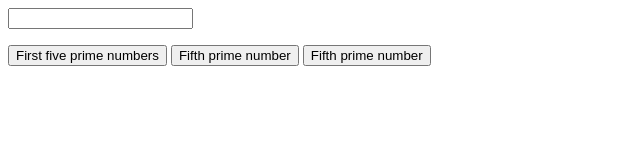
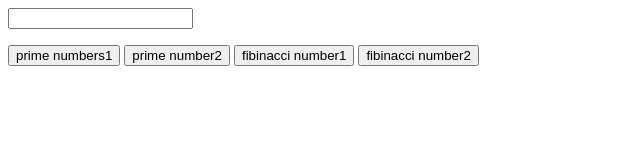
Before and after one commit to Enokek/Uppgift20220917, a plain HTML site: page public/index.html in a window 1280 px wide. Shown: the whole page, without its empty margins (0-640 px from the left). Drawn offline with Linux system fonts and the light colour scheme.

Commit message:
First commit fibinacci, want to use function for the sum, n= n-1 + n-2

```diff
--- a/public/index.html
+++ b/public/index.html
@@ -11,11 +11,15 @@
 
     <div id="main">
     <input type="text" name="txt" id="txt" />
-    <p id="numberlist" ></p>
+        <p id="numberlist" ></p>
         <p id ="number"></p>
-      <button onclick="primenumber()">First five prime numbers</button>
-      <button onclick="primenumber2()">Fifth prime number</button>
-      <button onclick="fibinacci()">Fifth prime number</button>
+        <p id="fibinaccilist" ></p>
+        <p id ="fibinacci"></p>
+      <button onclick="primenumber()">prime numbers1</button>
+      <button onclick="primenumber2()">prime number2</button>
+      <button onclick="fibinacci()">fibinacci number1</button>
+      <button onclick="fibinacci2()">fibinacci number2</button>
+
 
 
     </div>
```
Also changed, not shown: public/app.js (+1 -20 lines).
